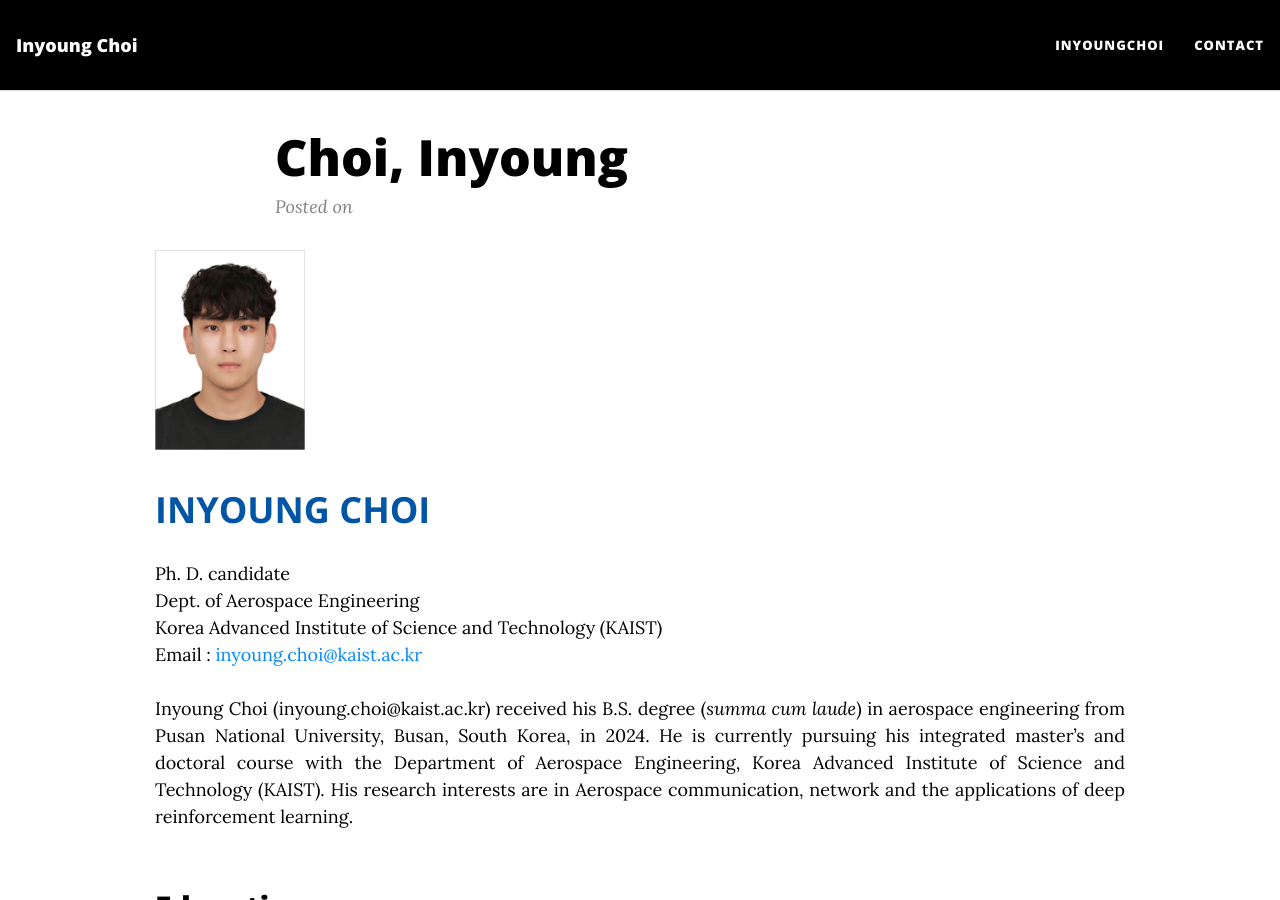
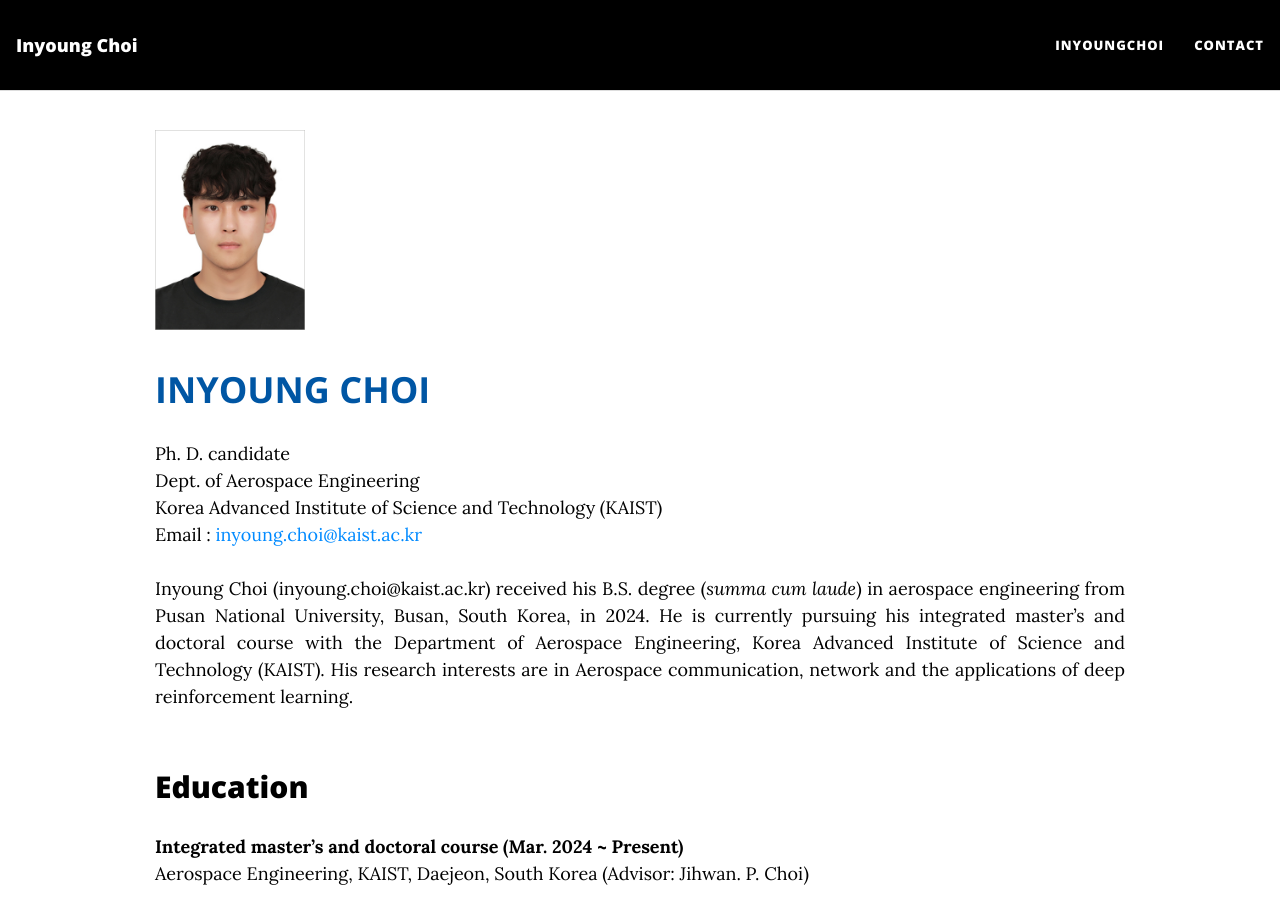
Before and after one commit to InyoungChoi-acai/InyoungChoi-acai.github.io, a Jekyll site: the page built from InyoungChoi.md, in a window 1280 px wide and 900 px high. Built offline with Jekyll 4.4.1, drawn with Linux system fonts in a browser that asks for light colours; nearby versions of some CDN libraries.

Commit message:
Update InyoungChoi.md

```diff
--- a/InyoungChoi.md
+++ b/InyoungChoi.md
@@ -1,6 +1,5 @@
 ---
 layout: post
-title: Choi, Inyoung
 full-width: true
 ---
 
```
